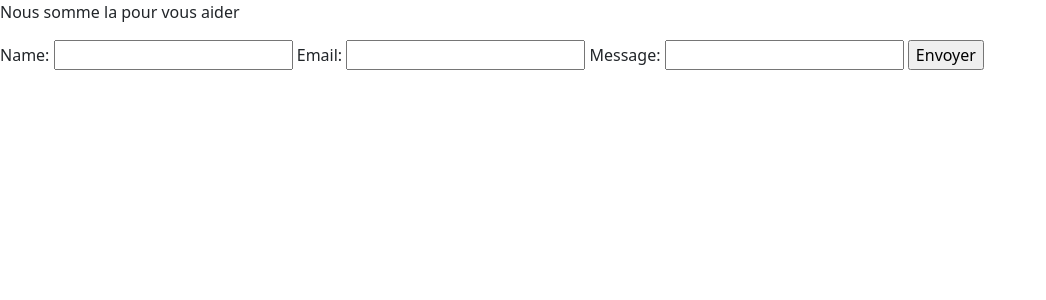
After one commit to nathan79-c/crud_app_with_django, a Django app: template myDjangoBlog/blog/templates/blog/contact.html in a window 1280 px wide. The commit adds this page. Shown: the top 300 px of the page, without its empty margins (0-1046 px from the left). Run offline with Django 4.2, Linux system fonts and the light colour scheme; the template is opened without the code that fills it: values that come from a table or form of the project are taken from there, others are empty; some libraries are stand-ins or nearby versions.

Commit message:
creation d'un formulaire de contact

```diff
--- /dev/null
+++ b/myDjangoBlog/blog/forms.py
@@ -0,0 +1,6 @@
+from django import forms
+
+class ContactUsForms(forms.Form):
+    name = forms.CharField(required=False)
+    email =forms.EmailField()
+    message = forms.CharField( max_length=1000, required=True)
--- /dev/null
+++ b/myDjangoBlog/blog/templates/blog/contact.html
@@ -0,0 +1,12 @@
+{% extends 'blog/layouts/base.html' %}
+
+{%  block content %}
+    <p> Nous somme la pour vous aider </p>
+
+    <form action ="" method= "post" novalidate>
+         {% csrf_token %}
+         {{form}}
+         <input type="submit" value="Envoyer" />
+    </form>
+
+{% endblock %}
--- a/myDjangoBlog/blog/templates/blog/index.html
+++ b/myDjangoBlog/blog/templates/blog/index.html
@@ -9,4 +9,6 @@
     <p>{{Article.content}}
  {% endfor %}
 
+
+
  {% endblock %}
--- a/myDjangoBlog/blog/views.py
+++ b/myDjangoBlog/blog/views.py
@@ -1,7 +1,11 @@
 from django.shortcuts import render
 from django.http import HttpResponse
 from blog.models import Article
+from blog.forms import ContactUsForms
 
 def index(request):
     Articles = Article.objects.all()
     return render(request,'blog/index.html',{'Articles': Articles})
+def contact(request):
+    form = ContactUsForms()
+    return render(request,'blog/contact.hml',{'form':form})
--- a/myDjangoBlog/myDjangoBlog/urls.py
+++ b/myDjangoBlog/myDjangoBlog/urls.py
@@ -21,4 +21,5 @@ from blog import views
 urlpatterns = [
     path('admin/', admin.site.urls),
     path('accueil/',views.index),
+    path('contact-us/',views.contact),
 ]
```
